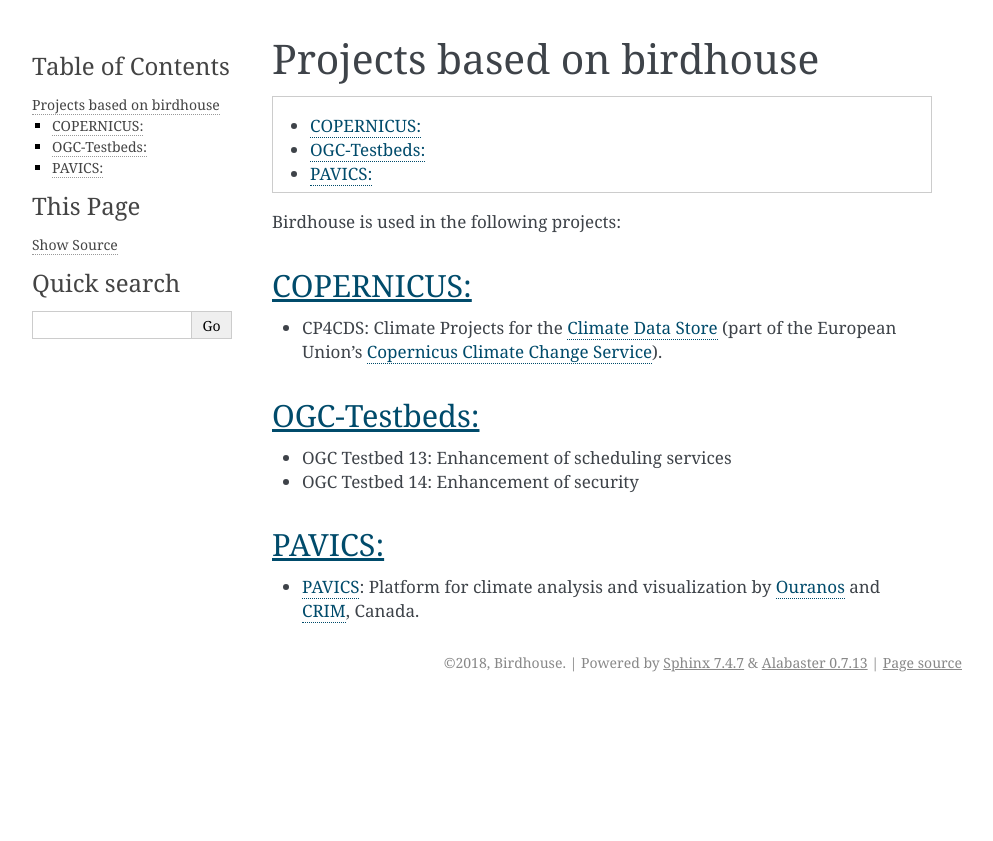
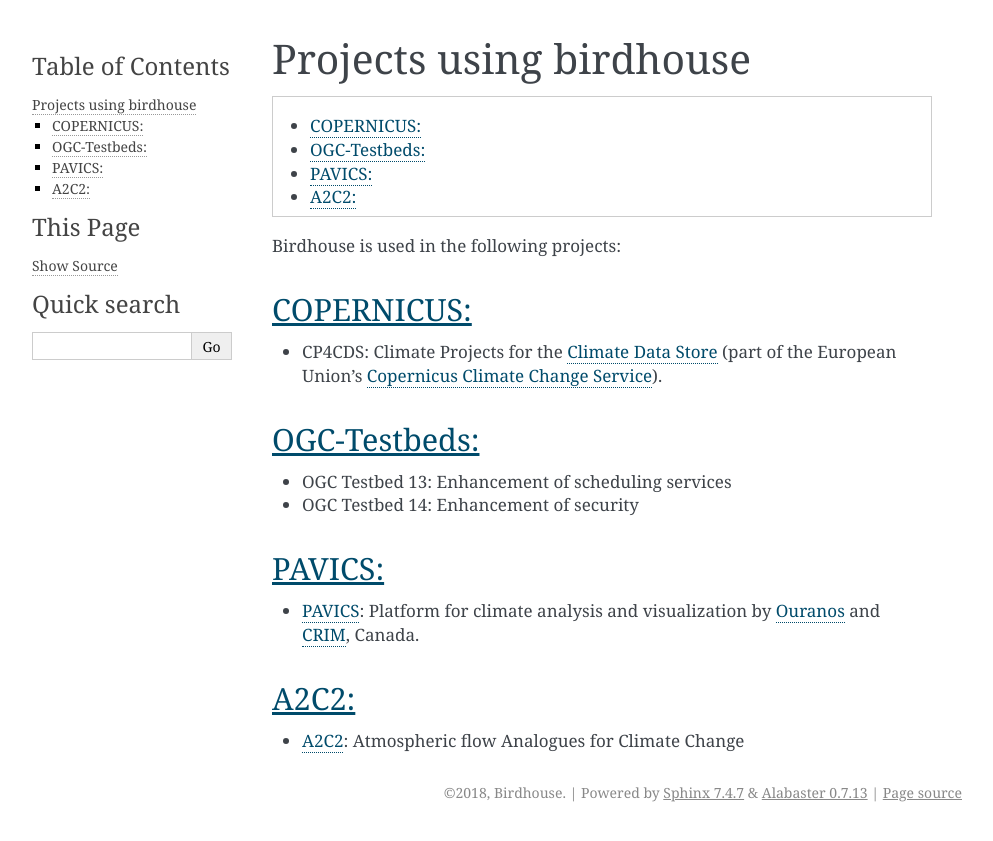
Before and after one commit to bird-house/birdhouse-docs, a Sphinx documentation site: the page built from docs/source/projects.rst, in a window 1280 px wide. Shown: the top 841 px of the page, without its empty margins (148-1141 px from the left). Built offline with Sphinx 7.4.7, drawn with Linux system fonts in a browser that asks for light colours.

Commit message:
include A2C2 project

```diff
--- a/docs/source/projects.rst
+++ b/docs/source/projects.rst
@@ -1,8 +1,8 @@
 
 .. _projects:
 
-Projects based on birdhouse
-===========================
+Projects using birdhouse
+=========================
 
 
 .. contents::
@@ -26,8 +26,12 @@
 
 * PAVICS_: Platform for climate analysis and visualization by Ouranos_ and CRIM_, Canada.
 
+A2C2:
+-----
 
+* A2C2_: Atmospheric flow Analogues for Climate Change
 
+.. _A2C2: https://a2c2.lsce.ipsl.fr/Atmospheric flow Analogues for Climate Change"
 .. _PAVICS: https://ouranosinc.github.io/pavics-sdi/
 .. _Ouranos: https://www.ouranos.ca/
 .. _CRIM: https://www.crim.ca/en
```
